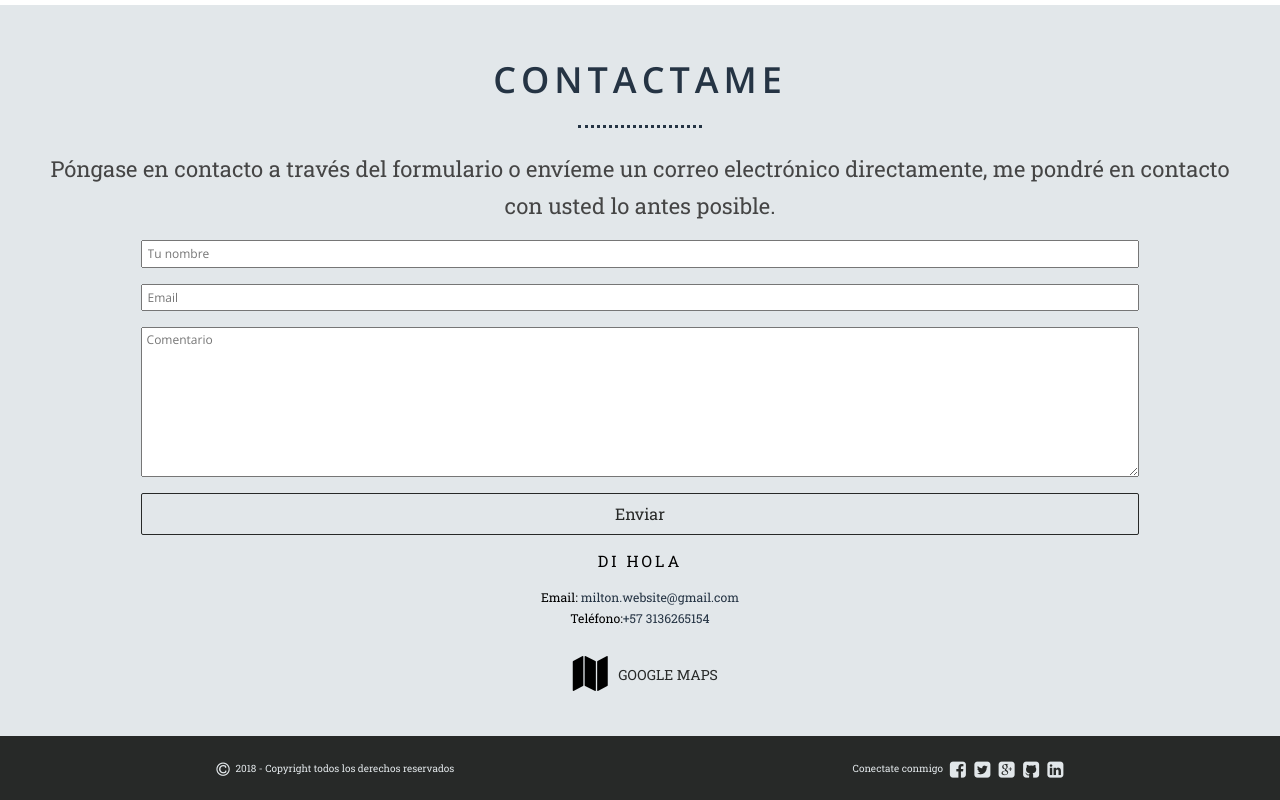
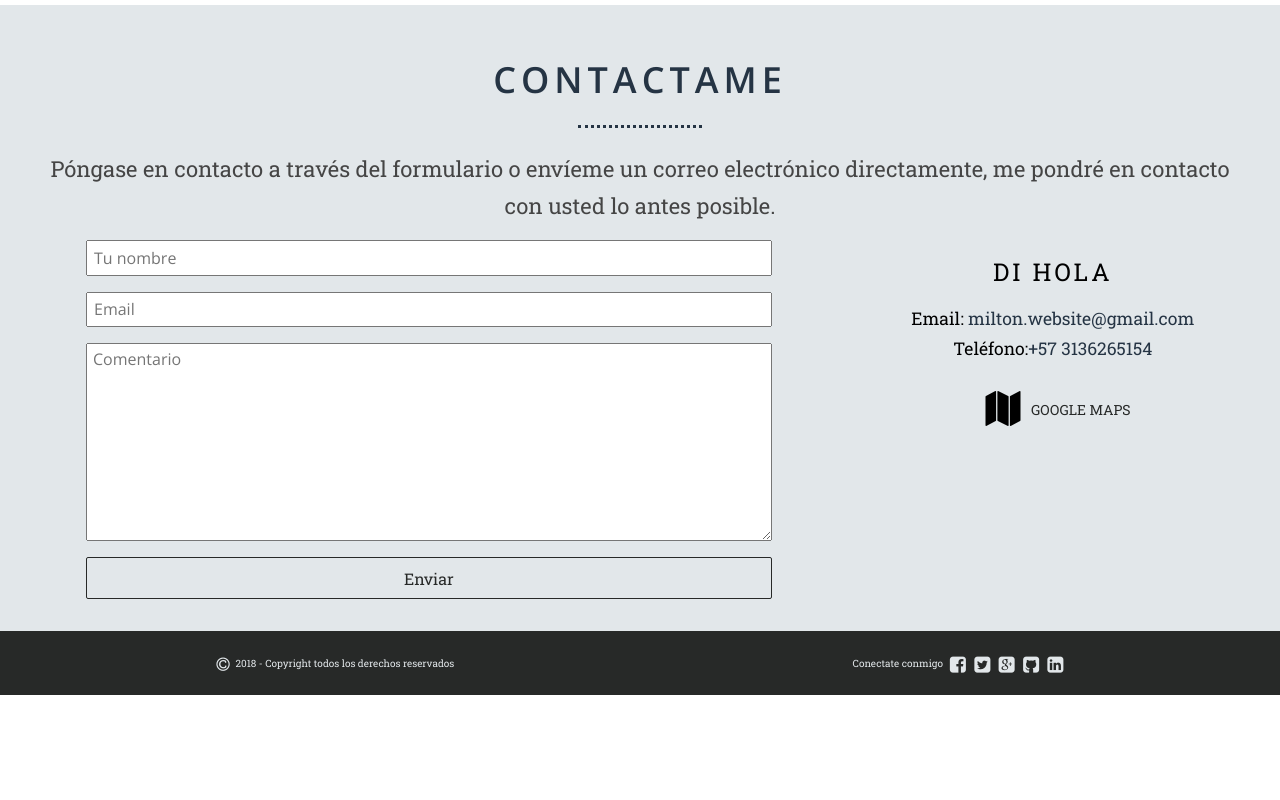
Before and after one commit to hamilgdev/proejct-miltoncode-page-v0, a plain HTML site: page index.html in a window 1280 px wide. Shown: the part 1778-2578 px from the top of the page. After the commit the page ends 2473 px from the top, so only its background shows below. Drawn offline with nearby package versions, Linux system fonts and the light colour scheme.

Commit message:
Modificacion seccion Contact - se alineo el formulario en 1024px - se aumento el tamaño de fuente de los input

```diff
--- a/css/styles.css
+++ b/css/styles.css
@@ -517,13 +517,21 @@ img {
 .contact-form {
   margin: 0 auto;
   width: 80%; }
+  @media screen and (min-width: 1024px) {
+    .contact-form {
+      margin: 0;
+      max-width: 55%; } }
   .contact-form input, .contact-form textarea {
     display: block;
     width: 100%;
     margin: 16px 0;
     padding: .4em;
     font-family: "Open Sans", sans-serif;
-    font-size: 0.75em; }
+    font-size: 0.75em;
+    color: #454545; }
+    @media screen and (min-width: 1024px) {
+      .contact-form input, .contact-form textarea {
+        font-size: 1em; } }
   .contact-form__btn-enviar {
     display: block;
     padding: .4em;
@@ -773,6 +781,14 @@ img {
   padding-top: 1em;
   padding-bottom: 1em;
   background-color: #E2E7EA; }
+  @media screen and (min-width: 1024px) {
+    .section-contact .contact-outer-wrap-desktop {
+      display: -webkit-box;
+      display: -ms-flexbox;
+      display: flex;
+      -ms-flex-pack: distribute;
+      justify-content: space-around;
+      padding-bottom: 16px; } }
   .section-contact .content-info {
     margin: 16px 0;
     text-align: center;
@@ -784,10 +800,16 @@ img {
       font-weight: 400;
       font-family: "Roboto Slab", serif;
       text-transform: uppercase; }
+      @media screen and (min-width: 1024px) {
+        .section-contact .content-info__saludo {
+          font-size: 1.75em; } }
     .section-contact .content-info__email, .section-contact .content-info__tel {
       font-size: 0.875em; }
       .section-contact .content-info__email > span, .section-contact .content-info__tel > span {
         color: #253444; }
+      @media screen and (min-width: 1024px) {
+        .section-contact .content-info__email, .section-contact .content-info__tel {
+          font-size: 1.25em; } }
     .section-contact .content-info .content-map {
       display: -webkit-box;
       display: -ms-flexbox;
--- a/index.html
+++ b/index.html
@@ -118,6 +118,7 @@
       <section class="section-contact inner-wrap">
         <h1 class="section-title" id="contact">contactame</h1>
         <p class="section-description">Póngase en contacto a través del formulario o envíeme un correo electrónico directamente, me pondré en contacto con usted lo antes posible.</p>
+        <div class="contact-outer-wrap-desktop">
           <form class="contact-form" action="" method="post">
             <input class="contact-form__name" type="text" id="name" name="name" placeholder="Tu nombre"/>
             <input class="contact-form__email" type="email" id="email" name="email" placeholder="Email"/>
@@ -129,6 +130,7 @@
             <div class="content-info__tel">Teléfono:<span>+57 3136265154</span></div>
             <div class="content-map">
               <div class="ico-map"></div><a class="content-map__link" href="#">google maps</a>
+            </div>
           </div>
         </div>
       </section>
```
Lines whose indentation alone changed are shown as unchanged.
